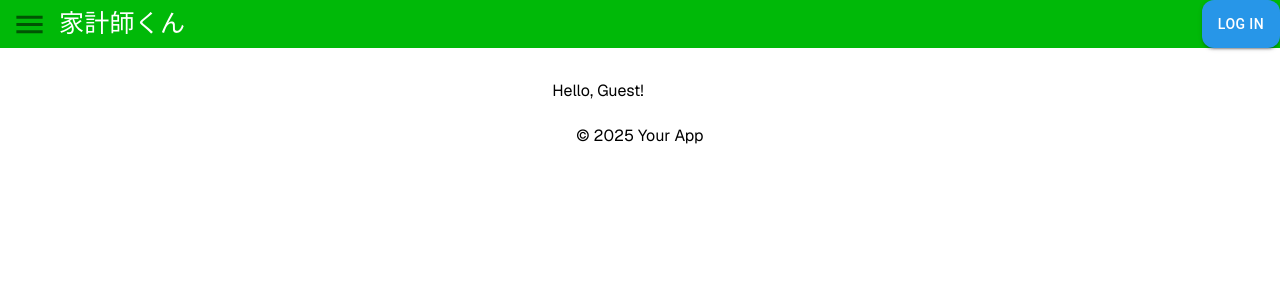
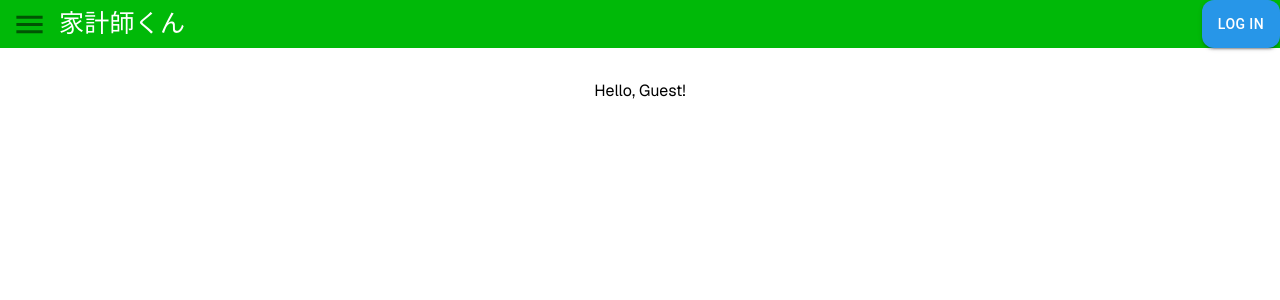
Before and after one commit to koiralabishwas/expense-manager, a Next.js app in the folder frontend/: page / in a window 1280 px wide. Shown: the top 300 px of the page. Built offline with nearby package versions, Linux system fonts and the light colour scheme; no server answers.

Commit message:
fuck hydration error

```diff
--- a/frontend/package.json
+++ b/frontend/package.json
@@ -9,6 +9,7 @@
     "lint": "next lint"
   },
   "dependencies": {
+    "@emotion/cache": "^11.14.0",
     "@emotion/react": "^11.14.0",
     "@emotion/styled": "^11.14.0",
     "@hookform/resolvers": "^4.1.3",
--- a/frontend/src/app/layout.tsx
+++ b/frontend/src/app/layout.tsx
@@ -4,6 +4,7 @@ import "./globals.css";
 import TopBar from "./components/TopBar";
 import AuthProvider from "./providers/AuthProvider";
 import MUIThemeProvider from "./providers/MUIThemeProvider";
+import { EmotionCacheProvider } from "./providers/EmotionCacheProvider";
 
 const geistSans = Geist({
   variable: "--font-geist-sans",
@@ -28,15 +29,14 @@ export default function RootLayout({
   return (
     <html lang="ja">
       <body className={`${geistSans.variable} ${geistMono.variable}`}>
-        <div>
+        <EmotionCacheProvider>
           <MUIThemeProvider>
             <AuthProvider>
               <TopBar />
               {children}
             </AuthProvider>
           </MUIThemeProvider>
-          <footer className="footer">© 2025 Your App</footer>
-        </div>
+        </EmotionCacheProvider>
       </body>
     </html>
   );
--- /dev/null
+++ b/frontend/src/app/providers/EmotionCacheProvider.tsx
@@ -0,0 +1,13 @@
+// app/providers/EmotionCacheProvider.tsx
+'use client';
+
+import * as React from 'react';
+import { CacheProvider } from '@emotion/react';
+import createCache from '@emotion/cache';
+
+// This key must match what MUI uses for SSR
+const cache = createCache({ key: 'css', prepend: true });
+
+export function EmotionCacheProvider({ children }: { children: React.ReactNode }) {
+  return <CacheProvider value={cache}>{children}</CacheProvider>;
+}
```
Also changed, not shown: 1 other file (tests, documents, lock files or other folders).
